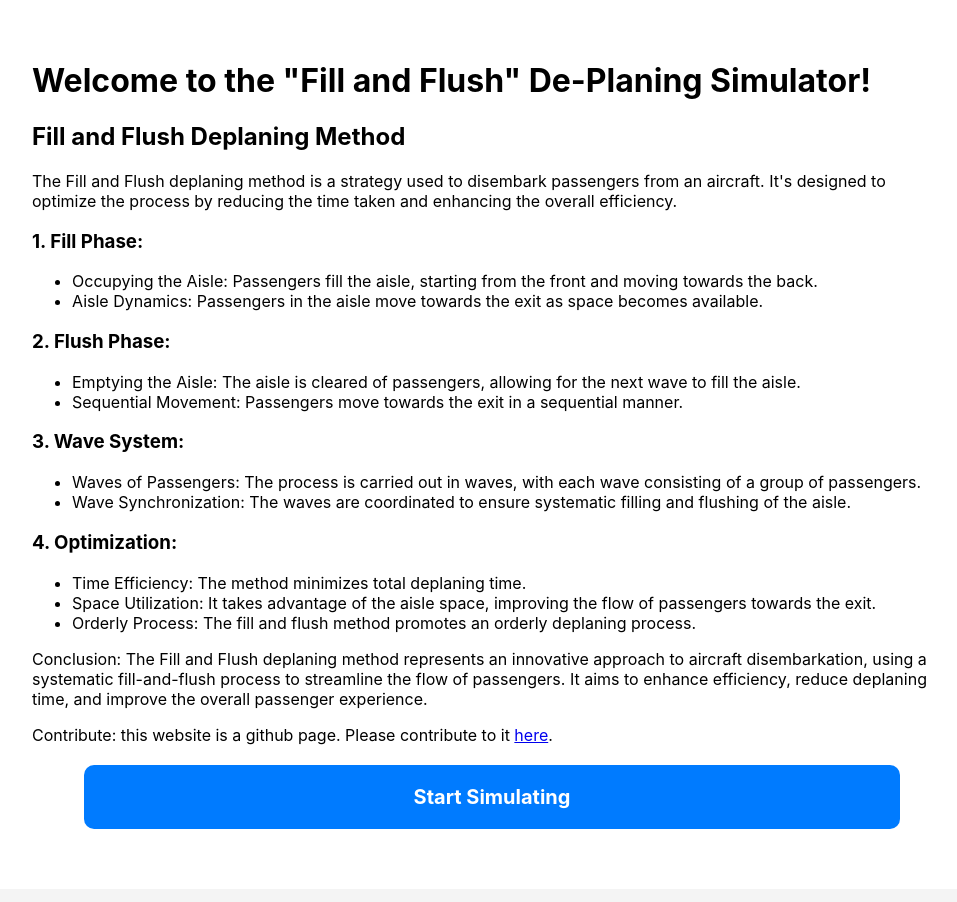
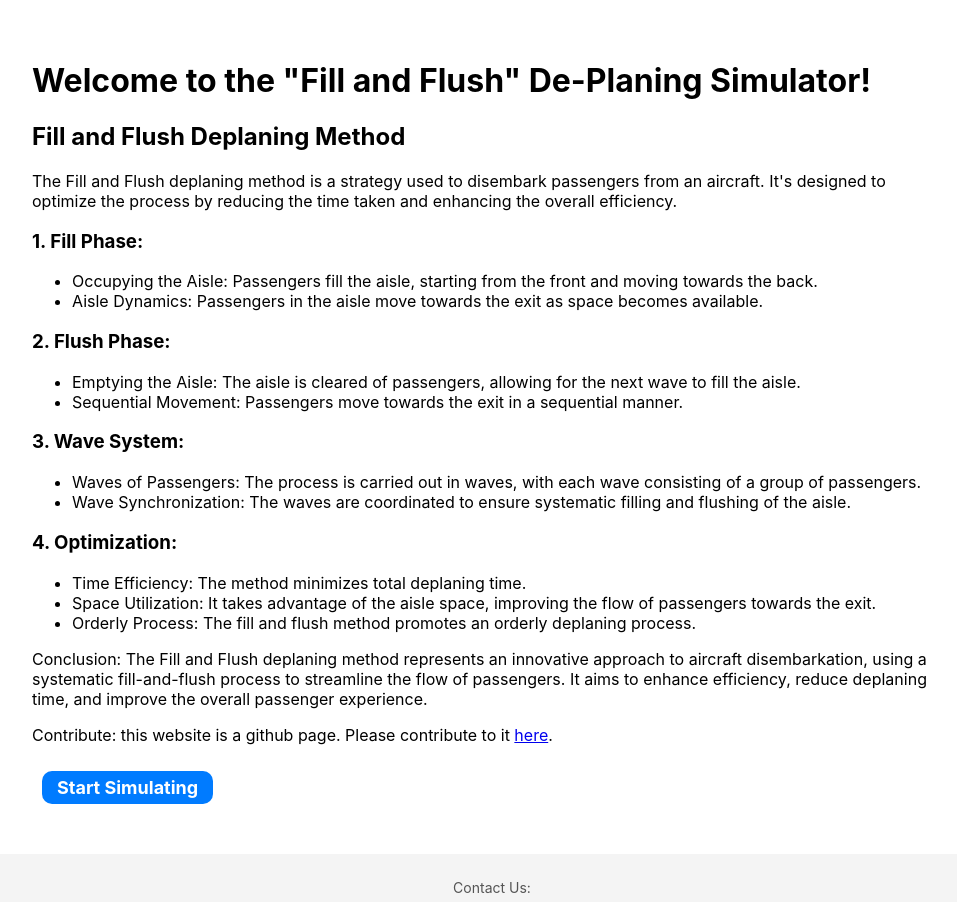
Before and after one commit to josephecombs/fill-flush, a React (Create React App) app: page / in a window 1280 px wide. Shown: the top 902 px of the page, without its empty margins (148-1105 px from the left). Built offline with nearby package versions, Linux system fonts and the light colour scheme.

Commit message:
styling tweaks

```diff
--- a/src/SimulatePage.js
+++ b/src/SimulatePage.js
@@ -151,7 +151,7 @@ class SimulatePage extends React.Component {
             </tr>
           </tbody>
         </table>
-        <button onClick={this.runSimulation}>Run Simulation</button>
+        <button className="simulate-button" onClick={this.runSimulation}>Run Simulation</button>
         {(this.state.totalLivesSaved !== null) && <div>
             <p>Time to deplane status quo: {this.formatTime(this.state.timeCurrent)}</p>
             <p>Time to deplane using FILL AND FLUSH method: {this.formatTime(this.state.timeFuture)}</p>
@@ -159,7 +159,7 @@ class SimulatePage extends React.Component {
             <div id="simulation-player-controls">
               <div>Simulation at {this.state.animationSecond} Seconds</div>
 
-              <button onClick={this.toggleAnimation}>
+              <button className="animation-button" onClick={this.toggleAnimation}>
                 {this.state.isAnimating ? 'Pause' : 'Start'} Animation
               </button>
             </div>
--- a/src/stylesheets/SimulatePage.css
+++ b/src/stylesheets/SimulatePage.css
@@ -51,7 +51,30 @@
   width: 100px;
 }
 
+.simulate-button, .animation-button {
+  display: inline-block;
+  background-color: #007BFF;
+  color: #ffffff;
+  padding: 6px 15px;
+  text-align: center;
+  text-decoration: none;
+  font-size: 18px;
+  font-weight: bold;
+  border-radius: 10px;
+  border: none;
+  cursor: pointer;
+  transition: background-color 0.3s ease-in-out;
+  margin: 10px;
+  width: auto;
+}
+
+.simulate-button:hover, .animation-button:hover {
+  background-color: #0056b3;
+}
+
 #simulation-player-controls {
-  text-align: center; /* Center the text and button horizontally */
-  margin-bottom: 10px; /* Add some space between the controls and the planes */
+  display: flex;
+  justify-content: center;
+  align-items: center;
+  flex-direction: column;
 }
```
